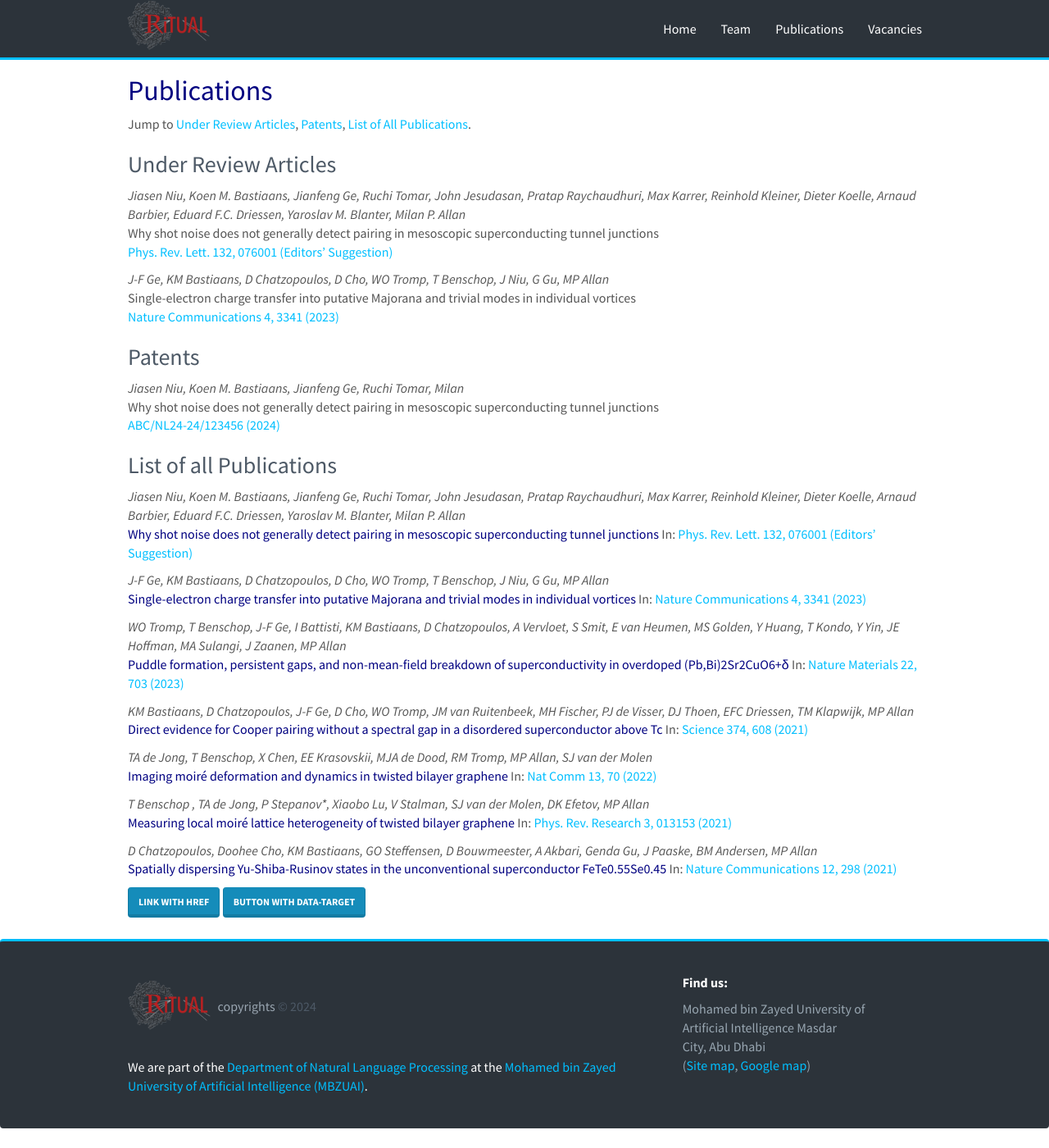
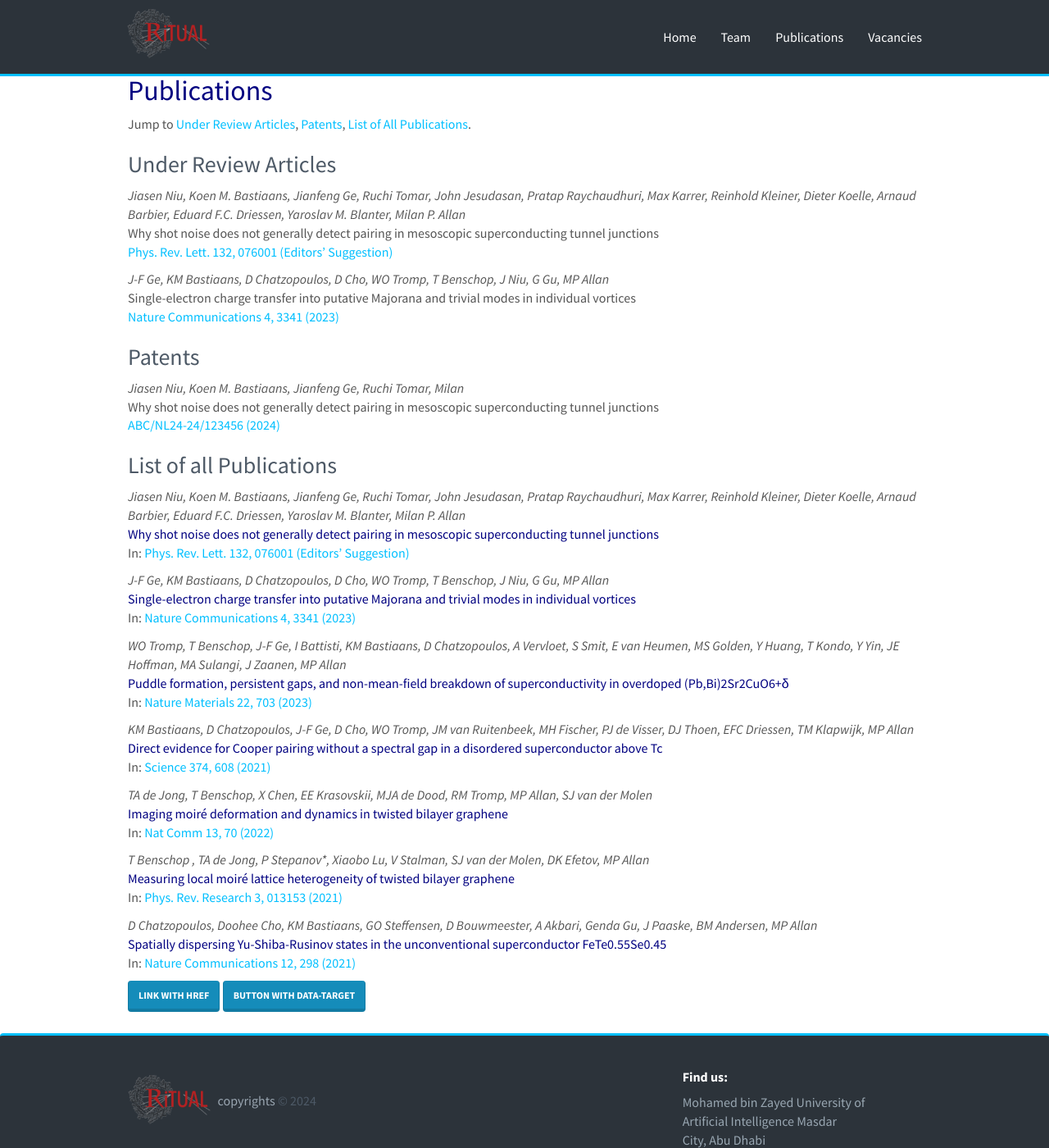
Before and after one commit to RamzaBasharat/MBZUAI, a Jekyll site: the page built from _pages/publications.md, in a window 1280 px wide and 1400 px high. Shown: the whole window at 82% size. Built offline with Jekyll 4.4.1, drawn with Linux system fonts in a browser that asks for light colours; nearby versions of some CDN libraries.

Commit message:
designing publishing page

```diff
--- a/_pages/publications.md
+++ b/_pages/publications.md
@@ -35,7 +35,7 @@ Jump to [Under Review Articles](#under-review-articles), [Patents](#patents), [L
 {% for publi in site.data.publist%}
 
   <em>{{ publi.authors }} </em><br />
-  <span class="navy">{{ publi.title }}</span>
+  <span class="navy">{{ publi.title }}</span><br />
   In: <span class="sky">{{ publi.link.display }}</span>
 
 {% endfor %}
--- a/css/main.scss
+++ b/css/main.scss
@@ -162,7 +162,7 @@ color:#99a7b2;
     background-color: #2c333a; /* Background color */
     border: none; /* Remove the default border */
     border-bottom: 3px solid #00bfff;
-    padding: 10px 0px;
+    padding: 20px 0px;
     border-radius: 0px;
 }
 
```
